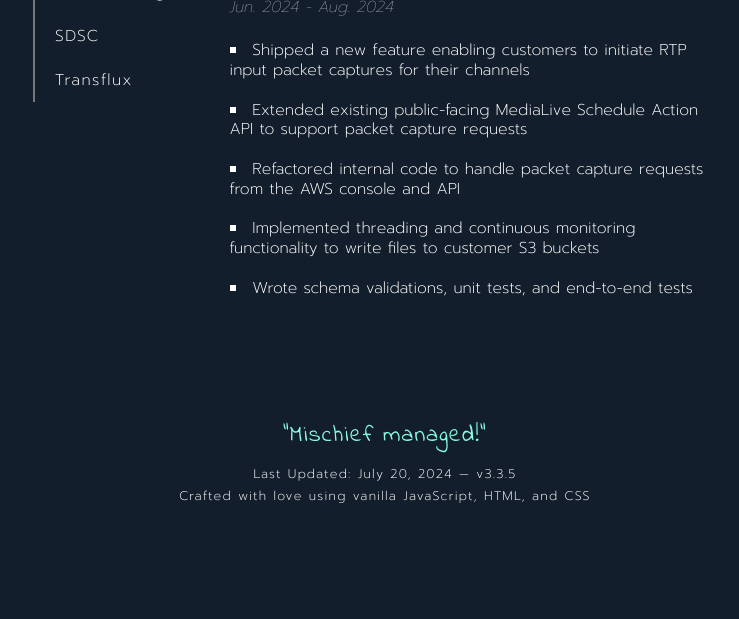
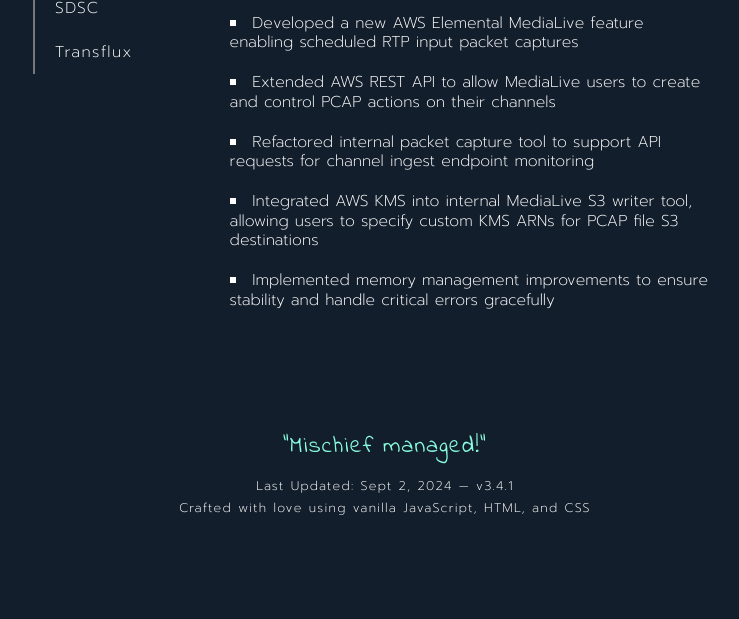
Before and after one commit to jochou02/personal-website, a plain HTML site: page index.html in a window 1280 px wide. Shown: the part 2831-3450 px from the top of the page, without its empty margins (370-1109 px from the left). Drawn offline with Linux system fonts and the light colour scheme.

Commit message:
[V3.4] Updated content post AWS internship exit

```diff
--- a/index.html
+++ b/index.html
@@ -27,7 +27,7 @@
         <ul>
           <li><a href="#about">About</a></li>
           <li><a href="#experience">Experience</a></li>
-          <li><a target="_blank" href="assets/John_Chou_Resume_July_20_2024.pdf">Resume&nbsp;<i class="fa-solid fa-arrow-up-right-from-square fa-xs"></i></a></li>
+          <li><a target="_blank" href="assets/John_Chou_Resume_08_28_24.pdf">Resume&nbsp;<i class="fa-solid fa-arrow-up-right-from-square fa-xs"></i></a></li>
           <li><a target="_blank" href="https://github.com/jochou02/personal-website/tree/master">Source Code&nbsp;<i class="fa-solid fa-arrow-up-right-from-square fa-xs"></i></a></li>
         </ul>
         <section>
@@ -41,7 +41,7 @@
       <section id="about">
         <h2>About Me</h2>
         <p class="quote" style="margin-bottom: 10px;">"Fill the gaps, stay liquid!" - Hondo</p>
-        <p>A professor I had in college instilled in me the importance of mastering fundamentals over chasing the latest fancy framework. I'll admit that I don't know React. But why should I? I've never needed it for my work. Technologies evolve rapidly in this industry, but by focusing on fundamentals like vanilla JS, Python, C++, and Git, I build a solid foundation and remain adaptable. Mastering the basics ensures that learning new technologies and tech stacks becomes a more natural and seamless process, ultimately making me a more versatile and effective engineer.</p>
+        <p>A professor I had in college instilled in me the importance of mastering fundamentals over chasing the latest fancy framework. Technologies evolve rapidly in this industry, but by focusing on fundamentals like vanilla JS, Python, C++, and Git, I build a solid foundation and remain adaptable. Mastering the basics ensures that learning new tools and tech stacks becomes a more natural and seamless process, ultimately making me a more versatile and effective engineer.</p>
         <h3>Why Software Engineering?</h3>
         <p class="quote" style="margin-bottom: 10px;">"Words are, in my not-so-humble opinion, our most inexhaustible source of magic" - Albus Dumbledore</p>
         <p>Software engineering allows me to combine my analytical skills with creativity. I love the challenge of finding efficient and elegant solutions to problems, and the satisfaction that comes from seeing my code come to life.</p>
@@ -85,11 +85,11 @@
               <h3>Software Dev Engineer Intern <a target="_blank" href="https://aws.amazon.com/media-services/elemental/"><span>@ Amazon Web Services <i class="fa-solid fa-arrow-up-right-from-square fa-xs"></i></span></a></h3>
               <h4>Jun. 2024 - Aug. 2024</h4>
               <ul>
-                  <li>Shipped a new feature enabling customers to initiate RTP input packet captures for their channels</li>
-                  <li>Extended existing public-facing MediaLive Schedule Action API to support packet capture requests</li>
-                  <li>Refactored internal code to handle packet capture requests from the AWS console and API</li>
-                  <li>Implemented threading and continuous monitoring functionality to write files to customer S3 buckets</li>
-                  <li>Wrote schema validations, unit tests, and end-to-end tests</li>
+                  <li>Developed a new AWS Elemental MediaLive feature enabling scheduled RTP input packet captures</li>
+                  <li>Extended AWS REST API to allow MediaLive users to create and control PCAP actions on their channels</li>
+                  <li>Refactored internal packet capture tool to support API requests for channel ingest endpoint monitoring</li>
+                  <li>Integrated AWS KMS into internal MediaLive S3 writer tool, allowing users to specify custom KMS ARNs for PCAP file S3 destinations</li>
+                  <li>Implemented memory management improvements to ensure stability and handle critical errors gracefully</li>
               </ul>
             </div>
             <div id="ucsd" class="tab-content">
@@ -126,7 +126,7 @@
 
       <footer>
         <p class="quote" style="margin-bottom: 10px;">"Mischief managed!"</p>
-        <p>Last Updated: July 20, 2024 — v3.3.5</p>
+        <p>Last Updated: Sept 2, 2024 — v3.4.1</p>
         <p>Crafted with love using vanilla JavaScript, HTML, and CSS</p>
       </footer>
       </aside>
```
Also changed, not shown: 2 other files.
